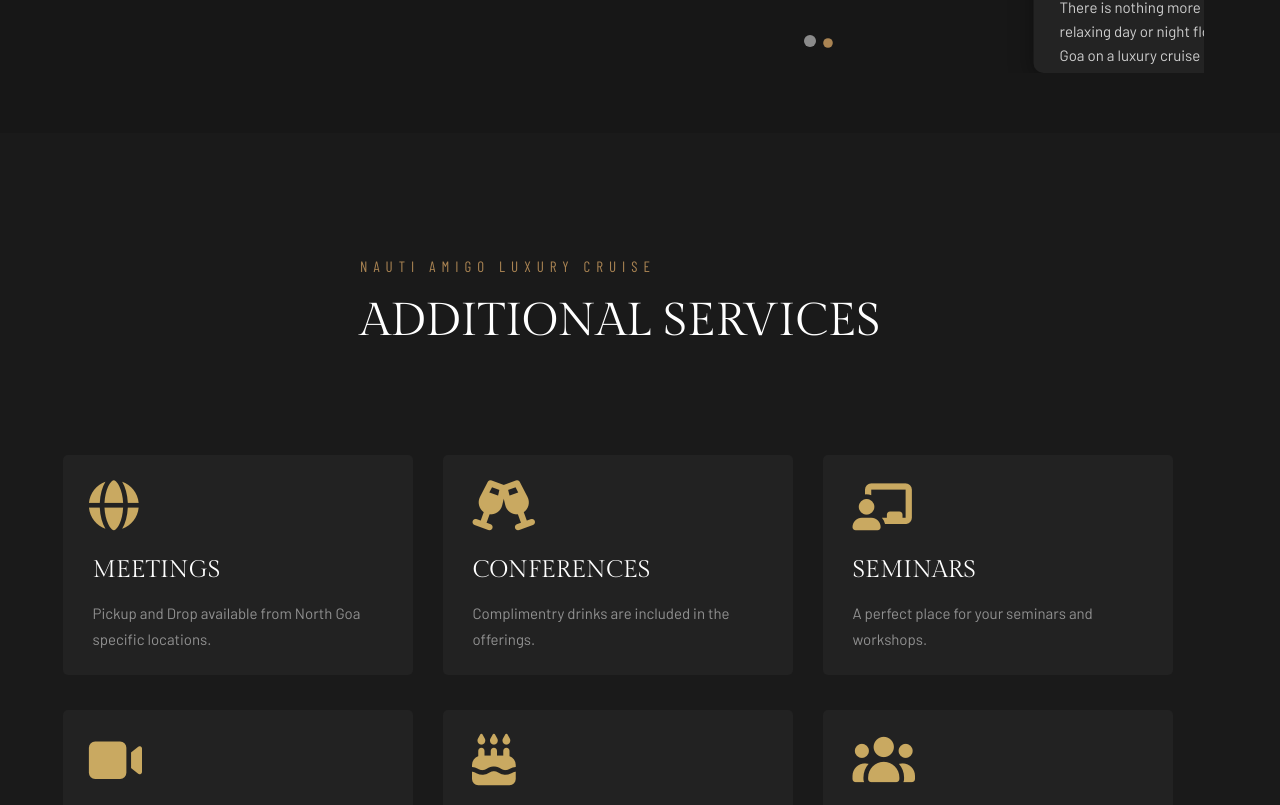
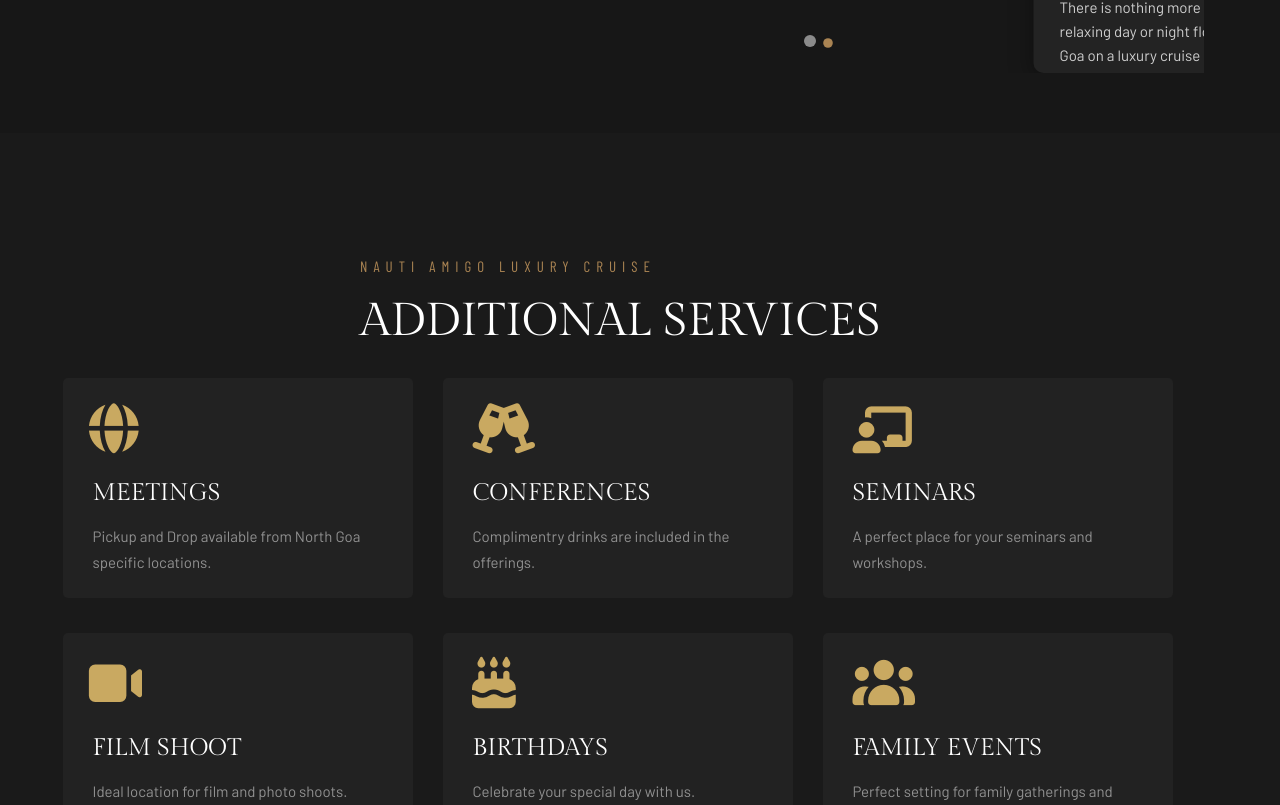
Before and after one commit to Kratagya-Webkorps/nautiamigo-angular, an Angular app: page / in a window 1280 px wide. Shown: the part 5835-6640 px from the top of the page. Built offline with nearby package versions, Linux system fonts and the light colour scheme.

Commit message:
additional services page completed

```diff
--- a/src/app/additional-services/additional-services.component.css
+++ b/src/app/additional-services/additional-services.component.css
@@ -11,7 +11,7 @@
 }
 
 .section-padding {
-  padding-top: 230px;
+  padding-top: 75px;
   width: 100%;
   max-width: 100%;
   margin: 0 auto;
```
